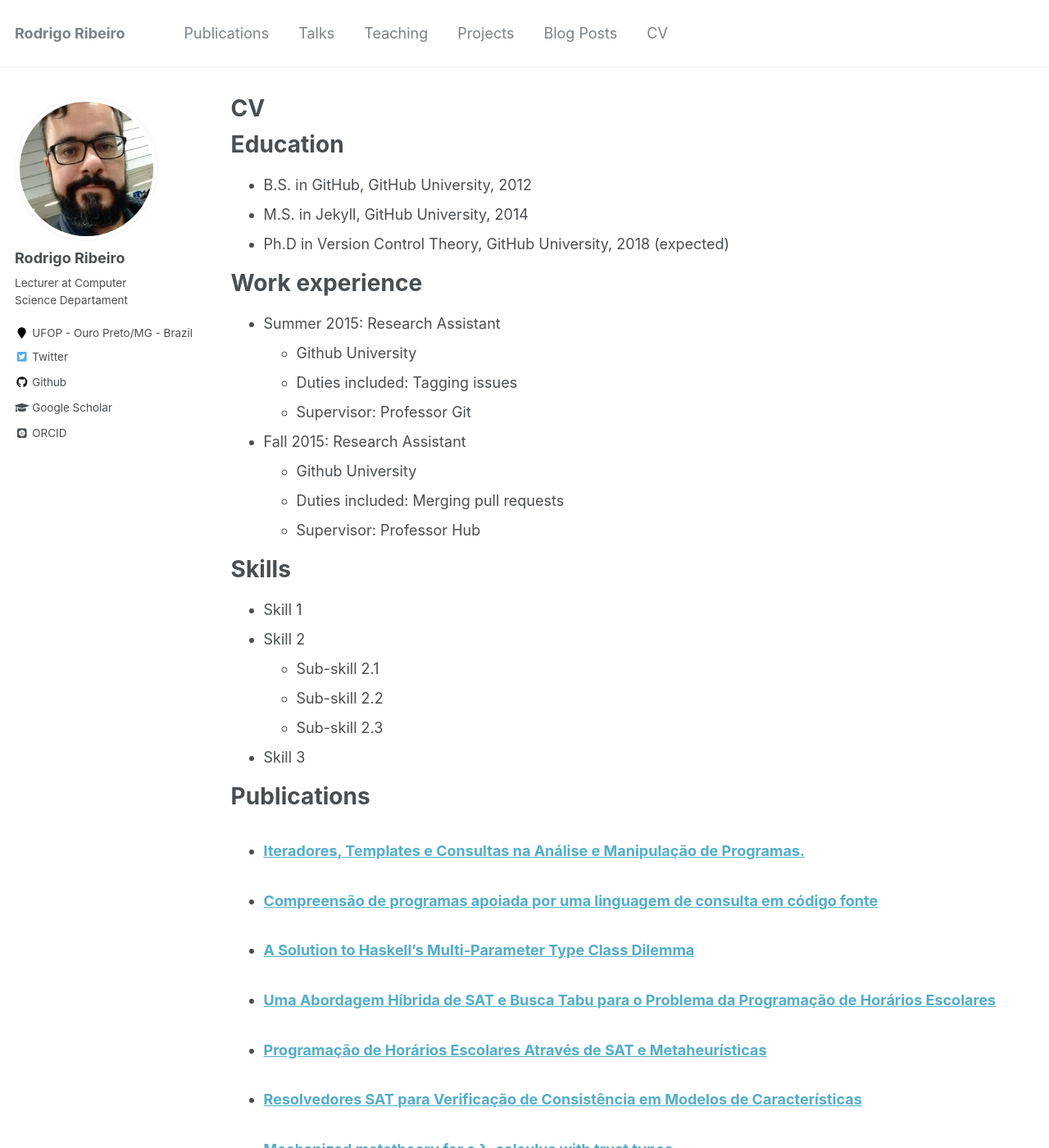
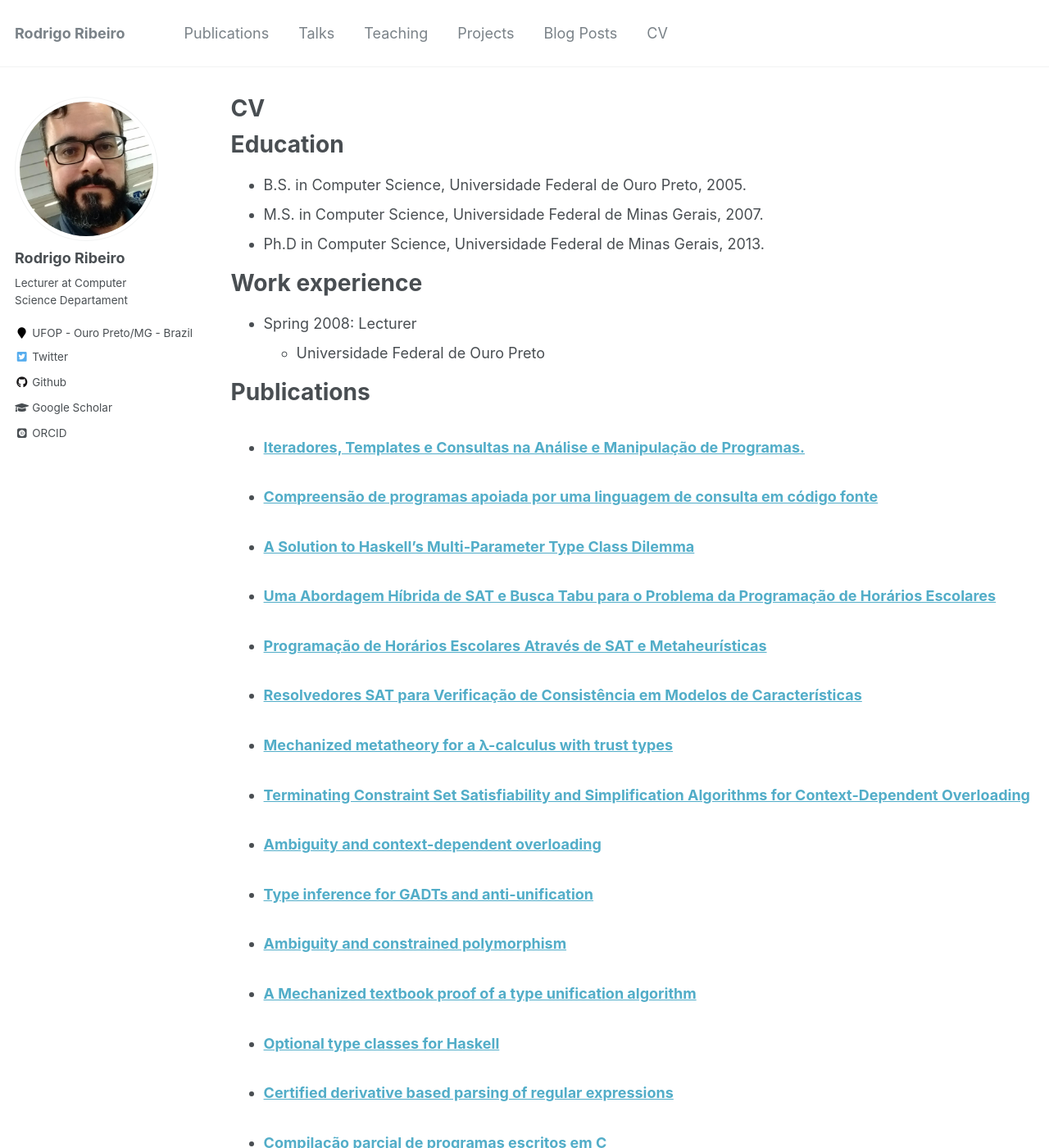
Before and after one commit to rodrigogribeiro/rodrigogribeiro.github.io, a Jekyll site: the page built from _pages/cv.md, in a window 1280 px wide and 1400 px high. Shown: the whole window at 82% size. Built offline with Jekyll 4.4.1, drawn with Linux system fonts in a browser that asks for light colours; some web fonts are replaced; some of the changed text lies outside the part shown.

Commit message:
updating cv

```diff
--- a/_pages/cv.md
+++ b/_pages/cv.md
@@ -11,30 +11,14 @@ redirect_from:
 
 Education
 ======
-* B.S. in GitHub, GitHub University, 2012
-* M.S. in Jekyll, GitHub University, 2014
-* Ph.D in Version Control Theory, GitHub University, 2018 (expected)
+* B.S. in Computer Science, Universidade Federal de Ouro Preto, 2005.
+* M.S. in Computer Science, Universidade Federal de Minas Gerais, 2007.
+* Ph.D in Computer Science, Universidade Federal de Minas Gerais, 2013.
 
 Work experience
 ======
-* Summer 2015: Research Assistant
-  * Github University
-  * Duties included: Tagging issues
-  * Supervisor: Professor Git
-
-* Fall 2015: Research Assistant
-  * Github University
-  * Duties included: Merging pull requests
-  * Supervisor: Professor Hub
-
-Skills
-======
-* Skill 1
-* Skill 2
-  * Sub-skill 2.1
-  * Sub-skill 2.2
-  * Sub-skill 2.3
-* Skill 3
+* Spring 2008: Lecturer
+  * Universidade Federal de Ouro Preto
 
 Publications
 ======
```
Also changed, not shown: other parts of _pages/cv.md (+0 -4 lines), 1 other file.
